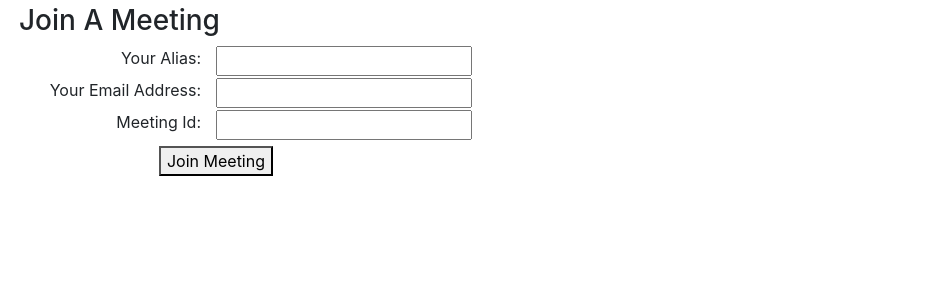
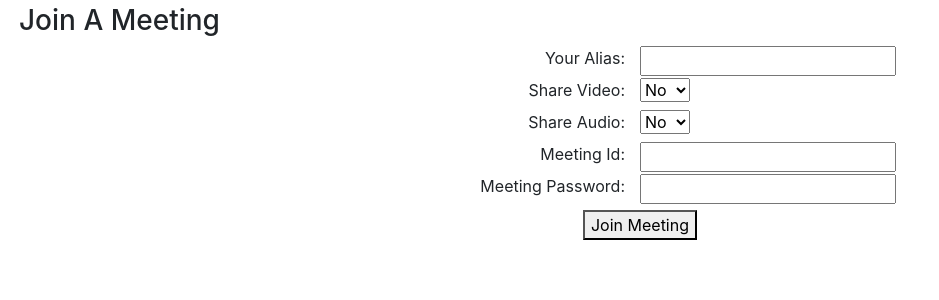
Before and after one commit to KNVB/VideoConferencing, a React (Create React App) app in the folder client/: page /joinMeeting in a window 1280 px wide. Shown: the top 300 px of the page, without its empty margins (0-939 px from the left). Built offline with nearby package versions, Linux system fonts and the light colour scheme; no server answers.

Commit message:
瞓覺先,好攰

```diff
--- a/client/src/FirstForm.js
+++ b/client/src/FirstForm.js
@@ -1,7 +1,7 @@
 import Info from './routes/Info';
 import React ,{Component} from 'react';
 import './App.css';
-import fetchApi from './utils/fetch'
+import fetchApi from './utils/fetch';
 import { Col,Container,Row } from 'react-bootstrap';
 class FirstForm extends Component {
     constructor(props) {
--- a/client/src/routes/CreateMeeting.js
+++ b/client/src/routes/CreateMeeting.js
@@ -1,12 +1,28 @@
+import fetchApi from '../utils/fetch';
+import { Col,Container,Row } from 'react-bootstrap';
 import React ,{Component} from 'react';
-import { Col,Container,Row } from 'react-bootstrap';
-import UserInput from '../utils/UserInput';
+import UserAttrib from '../utils/UserAttrib';
 class CreateMeeting extends Component {
     constructor(props) {
         super(props);
         this.formRef=React.createRef();
         this.handleSubmit =(event)=>{
-            console.log(this.formRef.current.reportValidity());
+            var form=this.formRef.current;
+            if(form.checkValidity()){
+                if (form.meetingPwd.value!==form.cfmPwd.value) {
+                    alert("The meeting password is not same as the confirm password.");
+                } else {
+                    var data={};
+                    data['alias']=form.alias.value;
+                    data['shareAudio']=form.shareAudio.value;
+                    data['shareVideo']=form.shareVideo.value;
+                    data['meetingPwd']=form.meetingPwd.value;
+                    fetchApi('/createMeeting','POST',data)
+                    .then(x=>{
+                        console.log(x);
+                    })
+                }
+            }
             event.preventDefault();
         }
       }
@@ -24,11 +40,27 @@ class CreateMeeting extends Component {
                             <h3>Create A Meeting</h3>
                         </Col>
                     </Row>
-                    <UserInput/>
+                    <UserAttrib/>
                     <Row>
-                        <div className="col-4 d-flex justify-content-center p-1">
+                        <div className="col-6 d-flex justify-content-end">
+                            <label htmlFor="meetingPwd">Meeting Password:</label>
+                        </div>
+                        <div className="col-6 m-0 p-0">
+                            <input id="meetingPwd" name="meetingPwd" type="password"/>
+                        </div>
+                    </Row>
+                    <Row>
+                        <div className="col-6 d-flex justify-content-end">
+                            <label htmlFor="cfmPwd">Confirm Password:</label>
+                        </div>
+                        <div className="col-6 m-0 p-0">
+                            <input id="cfmPwd" name="cfmPwd" type="password"/>
+                        </div>
+                    </Row>
+                    <Row>
+                        <Col className="d-flex justify-content-center p-1">
                             <button type="submit" onClick={this.handleSubmit}>Create Meeting</button>
-                        </div>
+                        </Col>
                     </Row>
             </Container>
            </form>
--- a/client/src/routes/JoinMeeting.js
+++ b/client/src/routes/JoinMeeting.js
@@ -1,6 +1,6 @@
 import React ,{Component} from 'react';
 import { Col,Container,Row } from 'react-bootstrap';
-import UserInput from '../utils/UserInput';
+import UserAttrib from '../utils/UserAttrib';
 class JoinMeeting extends Component {
     render(){
         return (
@@ -11,19 +11,27 @@ class JoinMeeting extends Component {
                             <h3>Join A Meeting</h3>
                         </Col>
                     </Row>
-                    <UserInput/>
+                    <UserAttrib/>
                     <Row>
-                        <div className="col-2 d-flex justify-content-end">
+                        <div className="col-6 d-flex justify-content-end">
                             <label htmlFor="meetingId">Meeting Id:</label>
                         </div>
-                        <div className="col-10 m-0 p-0">
+                        <div className="col-6 m-0 p-0">
                             <input type="text" required id="meetingId"/>
                         </div>
                     </Row>
                     <Row>
-                        <div className="col-4 d-flex justify-content-center p-1">
+                        <div className="col-6 d-flex justify-content-end">
+                            <label htmlFor="meetingPwd">Meeting Password:</label>
+                        </div>
+                        <div className="col-6 m-0 p-0">
+                            <input text="password" id="meetingPwd"/>
+                        </div>
+                    </Row>
+                    <Row>
+                        <Col className="d-flex justify-content-center p-1">
                             <button>Join Meeting</button>
-                        </div>
+                        </Col>
                     </Row>
                 </Container>
             </form>
--- /dev/null
+++ b/client/src/utils/UserAttrib.js
@@ -0,0 +1,41 @@
+import React ,{Component,Fragment} from 'react';
+import { Row } from 'react-bootstrap';
+class UserAttrib extends Component {
+    render(){
+        return (
+            <Fragment>
+                <Row>
+                    <div className="col-6 d-flex justify-content-end">
+                        <label htmlFor="alias">Your Alias:</label>
+                    </div>
+                    <div className="col-6 m-0 p-0">
+                        <input id="alias" name="alias" required type="text"/>
+                    </div>
+                </Row>
+                <Row>
+                    <div className="col-6 d-flex justify-content-end">
+                        <label htmlFor="shareVideo">Share Video:</label>
+                    </div>
+                    <div className="col-6 m-0 p-0">
+                        <select id="shareVideo" name="shareVideo">
+	                        <option value="no" >No</option>
+		                    <option value="yes">Yes</option>
+	                    </select>
+                    </div>
+                </Row>
+                <Row>
+                    <div className="col-6 d-flex justify-content-end">
+                        <label htmlFor="shareAudio">Share Audio:</label>
+                    </div>
+                    <div className="col-6 m-0 p-0">
+                        <select id="shareAudio" name="shareAudio">
+	                        <option value="no" >No</option>
+		                    <option value="yes">Yes</option>
+	                    </select>
+                    </div>
+                </Row>
+            </Fragment>
+        );
+    }
+}
+export default UserAttrib;
--- a/client/src/utils/UserInput.js
+++ /dev/null
@@ -1,27 +0,0 @@
-import React ,{Component,Fragment} from 'react';
-import { Row } from 'react-bootstrap';
-class UserInput extends Component {
-    render(){
-        return (
-            <Fragment>
-                <Row>
-                    <div className="col-2 d-flex justify-content-end">
-                        <label htmlFor="alias">Your Alias:</label>
-                    </div>
-                    <div className="col-10 m-0 p-0">
-                        <input type="text" id="alias" required />
-                    </div>
-                </Row>
-                <Row>
-                    <div className="col-2 d-flex justify-content-end">
-                        <label htmlFor="emailAddress">Your Email Address:</label>
-                    </div>
-                    <div className="col-10 m-0 p-0">
-                        <input type="email" required id="emailAddress"/>
-                    </div>
-                </Row>
-            </Fragment>
-        );
-    }
-}
-export default UserInput;
```
Also changed, not shown: 2 other files (tests, documents, lock files or other folders).
